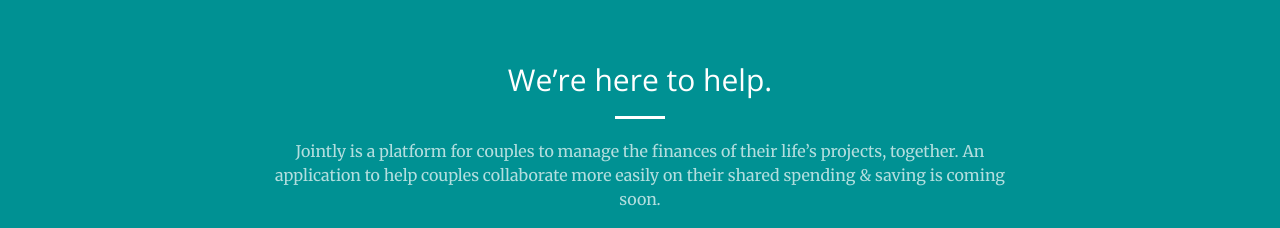
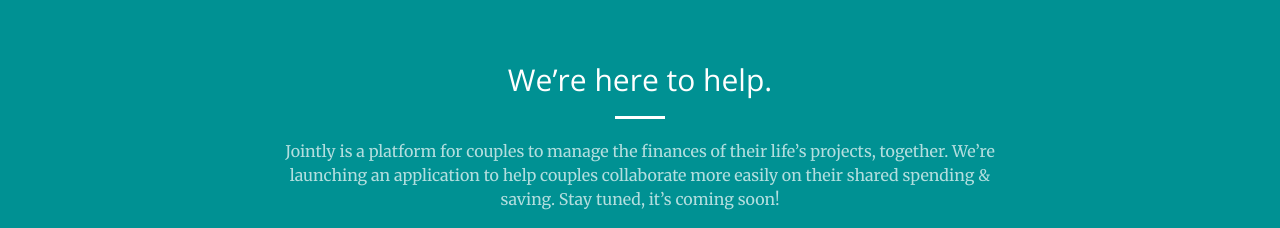
Before and after one commit to jointlyfi/jointly.fi, a website: page index.html in a window 1280 px wide. Shown: the part 1020-1248 px from the top of the page. Drawn offline with nearby package versions, Linux system fonts and the light colour scheme.

Commit message:
Here to help text change.

```diff
--- a/index.html
+++ b/index.html
@@ -105,7 +105,7 @@
                     <h2 class="section-heading">We’re here to help.</h2>
                     <hr class="light">
                     <p class="text-faded">Jointly is a platform for couples to manage the finances of their life’s projects, together.
-An application to help couples collaborate more easily on their shared spending &amp; saving is coming soon.</p>
+We’re launching an application to help couples collaborate more easily on their shared spending &amp; saving. Stay tuned, it’s coming soon!</p>
                     <a href="#get-updates" class="page-scroll btn btn-default btn-xl sr-button">Get Updates</a>
                 </div>
             </div>
```
